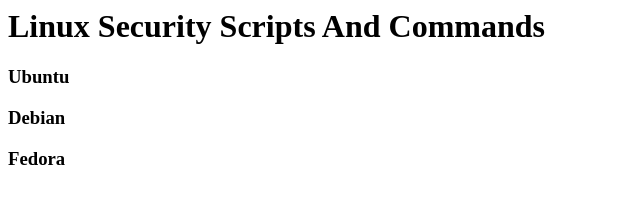
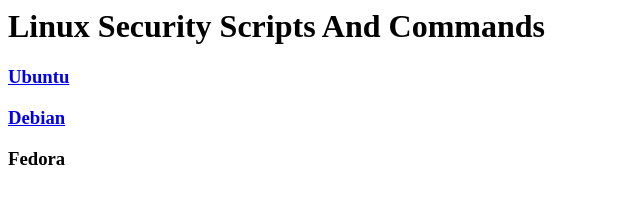
Before and after one commit to MCES10-Software/LinuxSecurityScriptsOnline, a plain HTML site: page index.html in a window 1280 px wide. Shown: the whole page, without its empty margins (0-640 px from the left). Drawn offline with Linux system fonts and the light colour scheme.

Commit message:
Update index.html

```diff
--- a/index.html
+++ b/index.html
@@ -8,10 +8,10 @@
     </h1>
     <h3>
     <p>
-      Ubuntu
+      <a href = "ubuntu.html"> Ubuntu </a>
     </p>
       <p>
-       Debian
+      <a href = "debian.html"> Debian </a>
       </p>
       <p>
        Fedora
```
